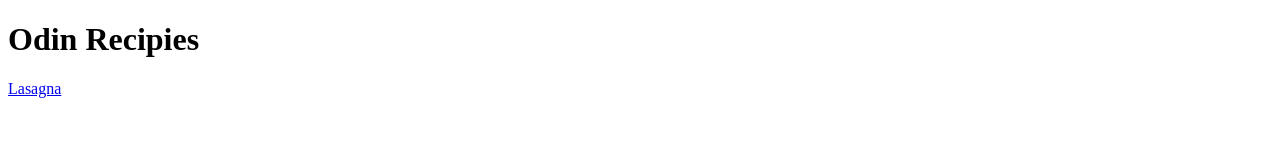
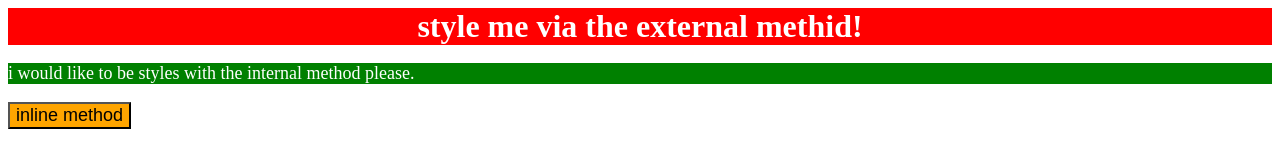
Before and after one commit to ak-ak53/odin-recipes, a plain HTML site: page index.html in a window 1280 px wide. Drawn offline with Linux system fonts and the light colour scheme.

Commit message:
index file and css file

```diff
--- /dev/null
+++ b/index.css
@@ -0,0 +1,8 @@
+div{
+   text-align: center;
+   background-color: red;
+   font-size: 32px;
+   font-weight: bold;
+   color: white;
+
+}
--- a/index.html
+++ b/index.html
@@ -1,10 +1,19 @@
 <!DOCTYPE html>
 <html>
  <head>
+<LINK REL="STYLESHEET" HREF="./index.css">
+    <style>
+p{
+    background-color:green;
+    color: white;
+    font-size: 18px;
 
+}
+    </style>
  </head>
 <body>
-    <h1>Odin Recipies</h1>
-    <a href="./recipes/lasagna.html" >Lasagna</a>
+    <div id="one"> style me via the external methid!</div>
+    <P id="two">i would like to be styles with the internal method please.</P>
+    <button style="background-color: orange;font-size: 18px;">inline method</button>
 </body>
 </html>
```
